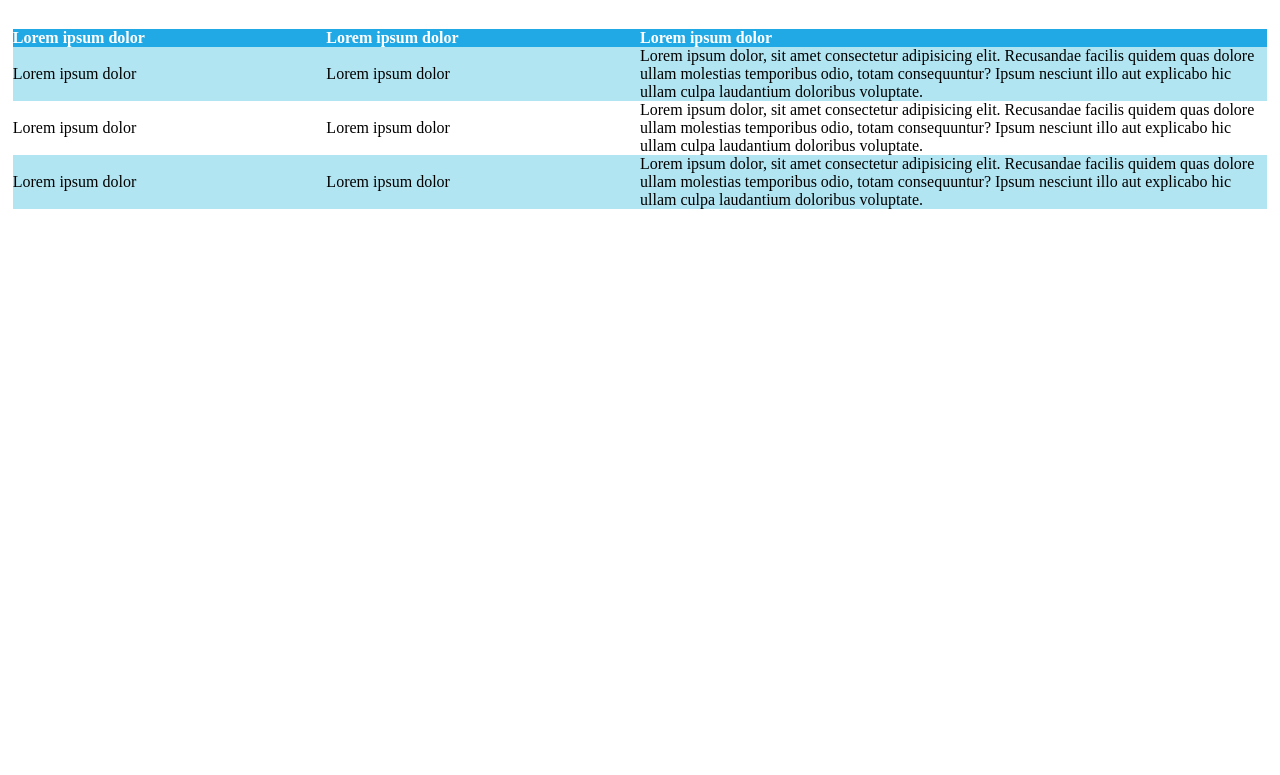
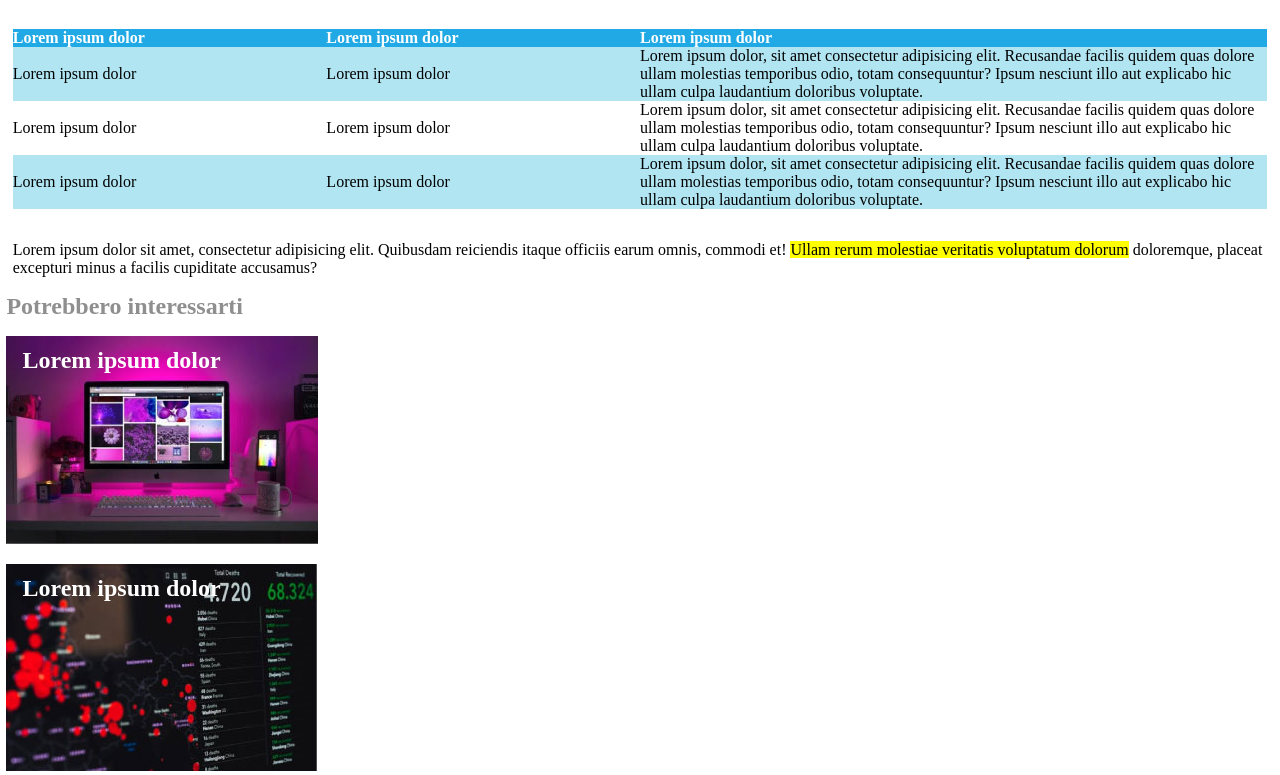
Before and after one commit to TommasoGalistu/html-css-booleaner, a plain HTML site: page index.html in a window 1280 px wide. Shown: the part 883-1658 px from the top of the page. Before the commit the page ends 1124 px from the top, so only its background shows below. Drawn offline with Linux system fonts and the light colour scheme.

Commit message:
fine footer

```diff
--- a/css/style.css
+++ b/css/style.css
@@ -37,7 +37,7 @@ h1{
     color: #8F8F8F;
 }
 
-.mainPart img{
+.mainPart img, footer img{
     margin-top: 1rem;
 }
 
@@ -48,6 +48,10 @@ h1{
 p{
     margin-top: 1rem;
     margin-bottom: 1rem;
+}
+
+p span{
+    background-color: #FFFF00;
 }
 
 ul{
@@ -73,3 +77,17 @@ thead{
 .primaRigaTab, tfoot tr{
     background-color: #B1E5F2;
 }
+
+footer .greyWord{
+    font-size: 1.5rem;
+}
+
+footer strong.descImg{
+    position: absolute;
+    color: white;
+    font-size: 1.5rem;
+    margin-top: 1.7rem;
+    margin-left: 1rem;
+
+
+}
--- a/index.html
+++ b/index.html
@@ -105,6 +105,12 @@
                             </tr>
                         </tfoot>
                     </table>
+
+                    <p>
+                        Lorem ipsum dolor sit amet, consectetur adipisicing elit. Quibusdam reiciendis itaque officiis
+                        earum omnis, commodi et! <span>Ullam rerum molestiae veritatis voluptatum dolorum</span> doloremque, placeat
+                        excepturi minus a facilis cupiditate accusamus?
+                    </p>
                 </div>
 
             </section>
@@ -113,6 +119,16 @@
 
     <footer>
 
+
+        <div>
+            <strong class="greyWord">Potrebbero interessarti</strong><br>
+            <strong class="descImg">Lorem ipsum dolor</strong>
+            <img src="img/monitor.jpg" alt="Computer con luce posteriore viola">
+        </div>
+        <div>
+            <strong class="descImg">Lorem ipsum dolor</strong>
+            <img src="img/graph.jpg" alt="Grafico a dispersione">
+        </div>
     </footer>
 </body>
 
```
